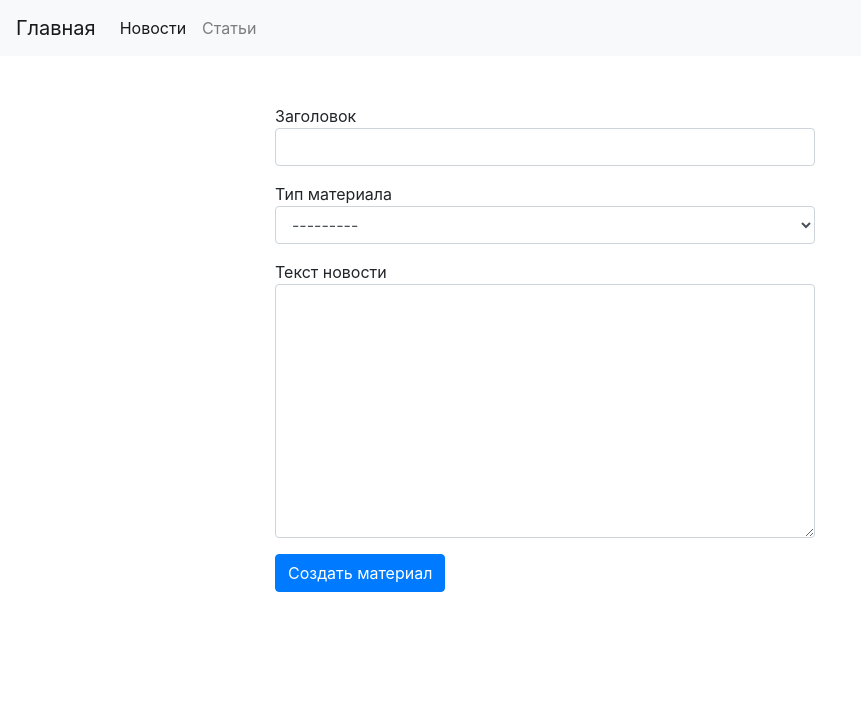
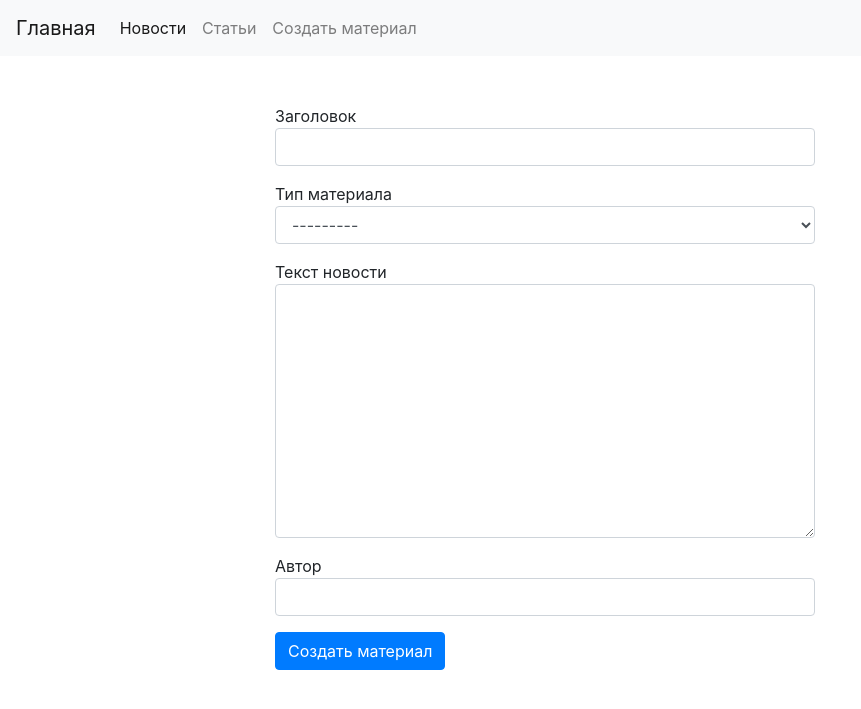
Before and after one commit to VTurok/kanobu, a Django app: page /kanobu/material/create/ in a window 1280 px wide. Shown: the top 709 px of the page, without its empty margins (0-861 px from the left). Run offline with Django 3.2, Linux system fonts and the light colour scheme; some libraries are stand-ins or nearby versions.

Commit message:
Правка моделей+миграции, добавление вьюхи с редиректом, правка формы

```diff
--- a/project/materials/forms.py
+++ b/project/materials/forms.py
@@ -6,10 +6,11 @@ from django.core.exceptions import ValidationError
 class MaterialForm(forms.ModelForm):
     class Meta:
         model = Material
-        fields = ['title', 'material_type', 'body']
+        fields = ['title', 'material_type', 'body', 'author']
 
         widgets = {
             'title': forms.TextInput(attrs={'class': 'form-control'}),
             'material_type': forms.Select(attrs={'class': 'form-control'}),
             'body': forms.Textarea(attrs={'class': 'form-control'}),
+            'author': forms.TextInput(attrs={'class': 'form-control'}),
         }
--- a/project/materials/models.py
+++ b/project/materials/models.py
@@ -5,17 +5,17 @@ User = get_user_model()
 
 # Create your models here.
 class Material(models.Model):
-    TYPES = [('news',  'Новость'), ('article', 'Статья')]
+    TYPES = [('Новость',  'Новость'), ('Статья', 'Статья')]
     title = models.CharField(max_length=150, db_index=True, verbose_name='Заголовок')
     material_type = models.CharField(max_length=7, choices=TYPES, verbose_name='Тип материала')
     body = models.TextField(blank=True, db_index=True, verbose_name='Текст новости')
-    date_create = models.DateTimeField(auto_created=True, verbose_name='Дата создания')
+    date_create = models.DateTimeField(auto_now_add=True, verbose_name='Дата создания')
     date_pub = models.DateTimeField(auto_now=True, verbose_name='Дата публикации')
-    author = models.ForeignKey(User, verbose_name='Автор', on_delete=models.CASCADE)
+    author = models.CharField(max_length=20, db_index=True, verbose_name='Автор')
 
 
 class Comment(models.Model):
     material = models.ForeignKey(Material, verbose_name='Материал', on_delete=models.CASCADE)
-    author = models.ForeignKey(User, verbose_name='Автор', on_delete=models.CASCADE)
+    author = models.CharField(max_length=20, db_index=True, verbose_name='Автор')
     body = models.CharField(max_length=300, db_index=True, verbose_name='Текст комментария')
     date_create = models.DateTimeField(auto_created=True, verbose_name='Дата создания')
--- a/project/materials/templates/materials/base.html
+++ b/project/materials/templates/materials/base.html
@@ -11,7 +11,7 @@
 </head>
 <body>
     <nav class="navbar navbar-expand-lg navbar-light bg-light">
-      <a class="navbar-brand" href="#">Главная</a>
+      <a class="navbar-brand" href="{% url 'materials_list_url' %}">Главная</a>
       <button class="navbar-toggler" type="button" data-toggle="collapse" data-target="#navbarNav" aria-controls="navbarNav" aria-expanded="false" aria-label="Toggle navigation">
         <span class="navbar-toggler-icon"></span>
       </button>
@@ -22,6 +22,9 @@
           </li>
           <li class="nav-item">
             <a class="nav-link" href="#">Статьи</a>
+          </li>
+          <li class="nav-item">
+            <a class="nav-link" href="{% url 'material_create_url' %}">Создать материал</a>
           </li>
         </ul>
       </div>
--- a/project/project/urls.py
+++ b/project/project/urls.py
@@ -16,7 +16,10 @@ Including another URLconf
 from django.contrib import admin
 from django.urls import path, include
 
+from .views import redirect_kanobu
+
 urlpatterns = [
+    path('', redirect_kanobu),
     path('admin/', admin.site.urls),
     path('kanobu/', include('materials.urls')),
 ]
--- /dev/null
+++ b/project/project/views.py
@@ -0,0 +1,5 @@
+from django.shortcuts import redirect
+
+
+def redirect_kanobu(request):
+    return redirect('materials_list_url', permanent=True)
```
Also changed, not shown: project/db.sqlite3, project/materials/migrations/0003_auto_20200209_2307.py (added), project/materials/migrations/0004_auto_20200209_2311.py (added), project/materials/migrations/0005_auto_20200209_2312.py (added), project/materials/migrations/0006_auto_20200209_2332.py (added), project/materials/migrations/0007_auto_20200209_2335.py (added).
